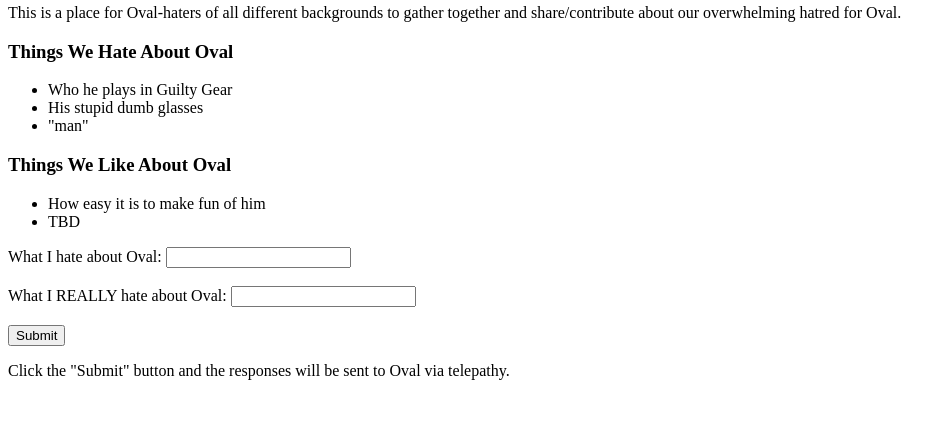
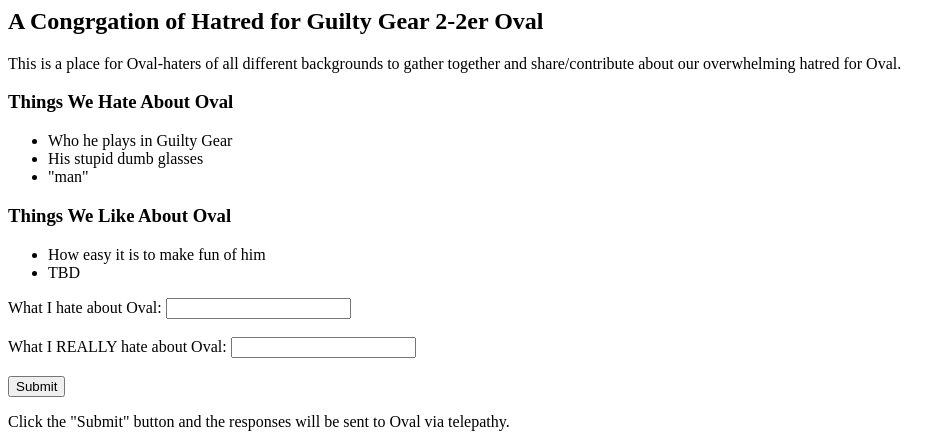
Before and after one commit to willcpierson/ovalhate.github.io, a plain HTML site: page index.html in a window 1280 px wide. Shown: the part 396-843 px from the top of the page, without its empty margins (0-951 px from the left). Before the commit the page ends 800 px from the top, so only its background shows below. Drawn offline with Linux system fonts and the light colour scheme.

Commit message:
Update index.html

```diff
--- a/index.html
+++ b/index.html
@@ -2,8 +2,9 @@
 <html>
 <h1>Oval Hate Website</h1>
 <img src="https://cdn.discordapp.com/attachments/793917140143046696/879417422845710336/image2.jpg">
+<br>
 
-<2>A Congrgation of Hatred for Guilty Gear 2-2er Oval</2>
+<h2>A Congrgation of Hatred for Guilty Gear 2-2er Oval</h2>
 
 <p>This is a place for Oval-haters of all different backgrounds to gather together and share/contribute
     about our overwhelming hatred for Oval.
```
